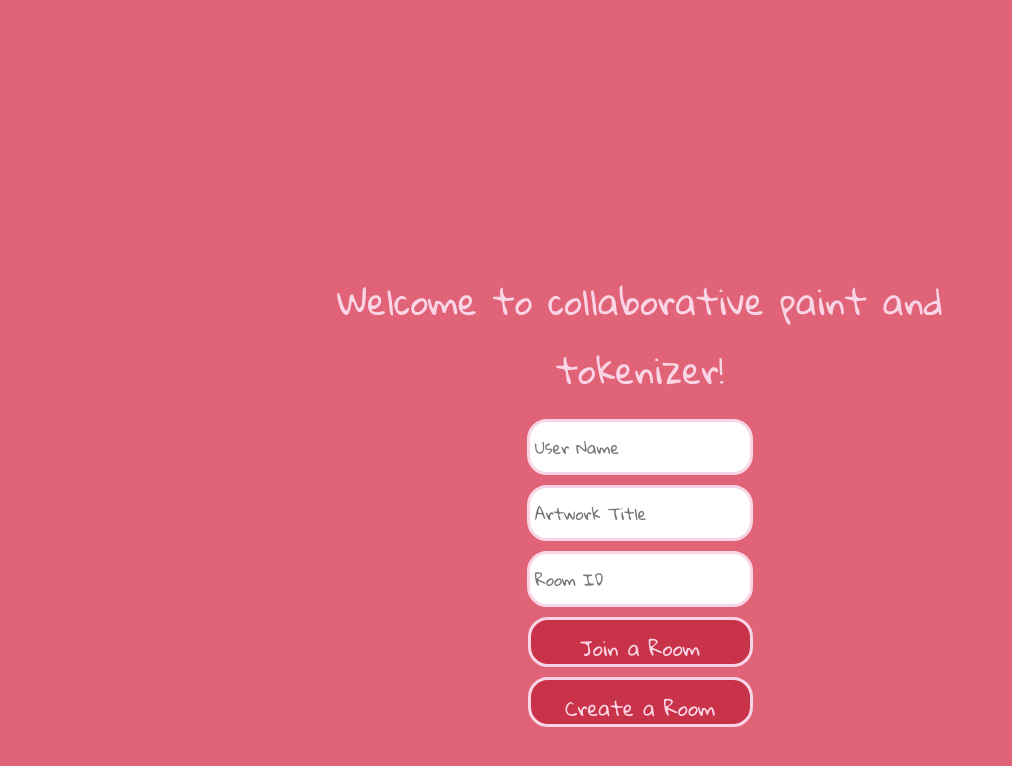
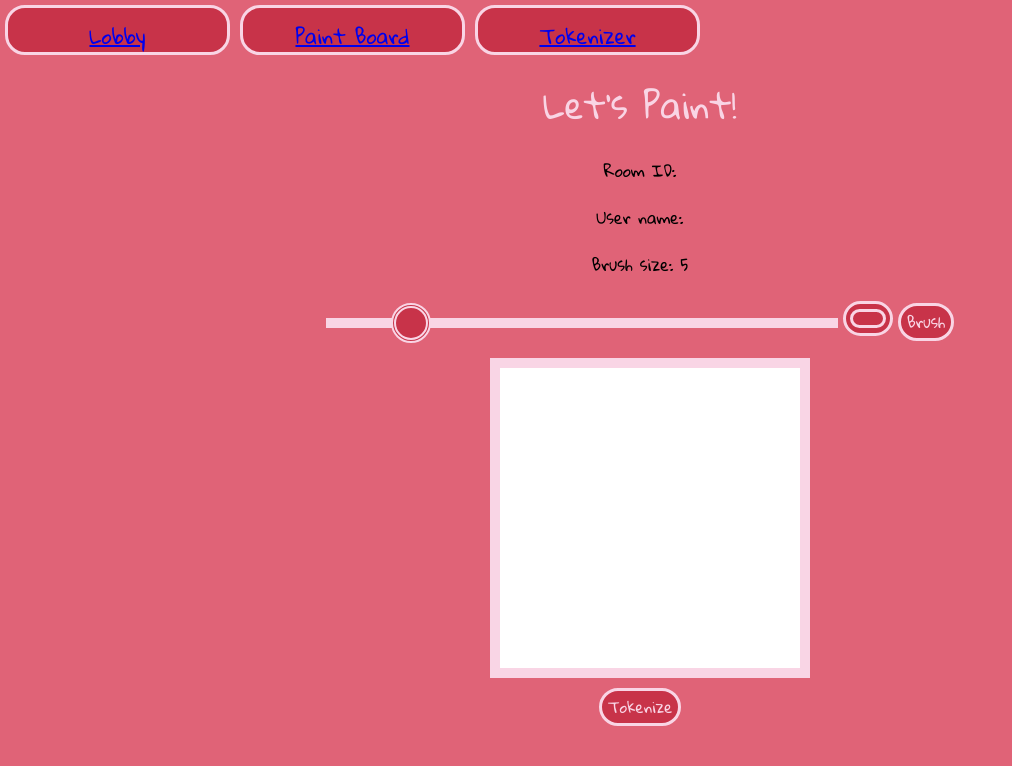
Before and after one commit to dappley/Collaborative_Paint_Tokenizer, a React (Create React App) app in the folder client/: page /PaintBoard in a window 1280 px wide. Shown: the top 766 px of the page, without its empty margins (0-1012 px from the left). Built offline with nearby package versions, Linux system fonts and the light colour scheme; no server answers.

Commit message:
Added react-router

```diff
--- a/client/src/App.css
+++ b/client/src/App.css
@@ -11,6 +11,20 @@ body {
   width: 100vw;
   height: 100vh;
   color: #f9d5e5;
+}
+
+.main button {
+  margin: 5px;
+  padding: 8px;
+  width: 225px;
+  height: 50px;
+  outline: none;
+  font-size: 20px;
+  color: #f9d5e5;
+  border-radius: 20px;
+  background-color: #c83349;
+  border: 3px solid #f9d5e5;
+  font-family: 'Gloria Hallelujah', cursive;
 }
 
 .lobby button {
--- a/client/src/App.js
+++ b/client/src/App.js
@@ -1,65 +1,39 @@
-import Container from './components/container/Container';
-import React, { useState } from 'react';
+import { BrowserRouter as Router, Switch, Route, Link } from "react-router-dom";
+import Container from './Pages/PaintBoard/container/Container';
+import Tokenizer from './Pages/Tokenizer/Tokenizer';
+import Lobby from './Pages/Lobby/Lobby';
+import React from 'react';
 import './App.css';
 
-const { uuid } = require('uuidv4');
+function App() {
+  return (
+    <Router>
+      <div className="main">
+        <div>
+          <button>
+            <Link to="/Lobby">Lobby</Link>
+          </button>
+          <button>
+            <Link to="/PaintBoard">Paint Board</Link>
+          </button>
+          <button>
+            <Link to="/Tokenizer">Tokenizer</Link>
+          </button>
+        </div>
+      </div>
 
-function App() {
-  const [room, setRoom] = useState("");
-  const [username, setUsername] = useState("");
-  const [artworkTitle, setArtworkTitle] = useState("");
-
-  const [uuidv4, setuuidv4]= useState(uuid);
-  const [showPaint, setShowPaint] = useState(false);
-  const [joinOrStart, setJoinOrStart] = useState(false);
-
-  function startRoom() {
-    if (username !== "" && artworkTitle != "") {
-      setShowPaint(true);
-    }
-  };
-
-  function joinRoom() {
-    if (username !== "" && room !== "") {
-      setShowPaint(true);
-      setJoinOrStart(true);
-    }
-  };
-
-  return (
-    <div className="App">
-      {!showPaint ? (
-        <div className="lobby">
-          <header>Welcome to collaborative paint and tokenizer!</header>
-          {/* <h4>{room}</h4> */}
-          <input
-            type="text"
-            placeholder="User Name"
-            onChange={(event) => {
-              setUsername(event.target.value);
-            }}
-          />
-          <input
-            type="text"
-            placeholder="Artwork Title"
-            onChange={(event) => {
-              setArtworkTitle(event.target.value);
-            }}
-          />
-          <input
-            type="text"
-            placeholder="Room ID"
-            onChange={(event) => {
-              setRoom(event.target.value);
-            }}
-          />
-          <button onClick={joinRoom}>Join a Room</button>
-          <button onClick={startRoom}>Create a Room</button>
-        </div>
-      ) : (
-        <Container room={(joinOrStart===true) ? room : uuidv4} username={username} artworkTitle={artworkTitle} />
-      )}
-    </div>
+      <Switch>
+        <Route path="/Lobby">
+          <Lobby />
+        </Route>
+        <Route path="/PaintBoard">
+          <Container />
+        </Route>
+        <Route path="/Tokenizer">
+          <Tokenizer />
+        </Route>
+      </Switch>
+    </Router>
   );
 }
 
--- /dev/null
+++ b/client/src/Pages/Lobby/Lobby.js
@@ -0,0 +1,73 @@
+import { BrowserRouter as Router, Switch, Route, Link } from "react-router-dom";
+import PaintBoard from '../PaintBoard/container/Container';
+import React, { useState } from 'react';
+import '../../App.css';
+
+const { uuid } = require('uuidv4');
+
+function Lobby() {
+  const [room, setRoom] = useState("");
+  const [username, setUsername] = useState("");
+  const [artworkTitle, setArtworkTitle] = useState("");
+
+  const [uuidv4, setuuidv4]= useState(uuid);
+  const [showPaint, setShowPaint] = useState(false);
+  const [joinOrStart, setJoinOrStart] = useState(false);
+
+  function startRoom() {
+    if (username !== "" && artworkTitle != "") {
+      setShowPaint(true);
+    }
+  };
+
+  function joinRoom() {
+    if (username !== "" && room !== "") {
+      setShowPaint(true);
+      setJoinOrStart(true);
+    }
+  };
+
+  return (
+    <Router>
+      <div className="App">
+        <div className="lobby">
+          <header>Welcome to collaborative paint and tokenizer!</header>
+          <input
+            type="text"
+            placeholder="User Name"
+            onChange={(event) => {
+              setUsername(event.target.value);
+            }}
+          />
+          <input
+            type="text"
+            placeholder="Artwork Title"
+            onChange={(event) => {
+              setArtworkTitle(event.target.value);
+            }}
+          />
+          <input
+            type="text"
+            placeholder="Room ID"
+            onChange={(event) => {
+              setRoom(event.target.value);
+            }}
+          />
+          <button onClick={joinRoom}>Join a Room</button>
+          <button onClick={startRoom}>Create a Room</button>
+          <button>
+            <Link to='/PaintBoard'>Paint Board</Link>
+          </button>
+        </div>
+      </div>
+      <Switch>
+        <Route path='/PaintBoard'>
+          <header>{uuidv4}</header>
+          <PaintBoard room={uuidv4} username={username} artworkTitle={artworkTitle}/>
+        </Route>
+      </Switch>
+    </Router>
+  );
+}
+
+export default Lobby;
--- a/client/src/components/container/Container.jsx
+++ b/client/src/Pages/PaintBoard/container/Container.jsx
@@ -1,5 +1,5 @@
 import React, { useState } from 'react';
-import Tokenizer from '../../Tokenizer';
+import Tokenizer from '../../Tokenizer/Tokenizer';
 import Canvas, {base64ImageData} from '../canvas/Canvas';
 import './Container.css';
 
--- a/client/src/index.js
+++ b/client/src/index.js
@@ -3,7 +3,6 @@ import App from './App';
 import React from 'react';
 import ReactDOM from 'react-dom';
 import * as serviceWorker from './helper/serviceWorker';
-import Container from './components/container/Container.jsx'
 
 ReactDOM.render(
   <React.StrictMode>
```
Also changed, not shown: client/src/Pages/Tokenizer/Tokenizer.js (renamed from client/src/Tokenizer.js, +4 -4 lines), client/src/Pages/PaintBoard/canvas/Canvas.css (renamed from client/src/components/canvas/Canvas.css), client/src/Pages/PaintBoard/canvas/Canvas.jsx (renamed from client/src/components/canvas/Canvas.jsx), client/src/Pages/PaintBoard/container/Container.css (renamed from client/src/components/container/Container.css), client/src/Pages/Tokenizer/Tokenizer.css (renamed from client/src/Tokenizer.css).
